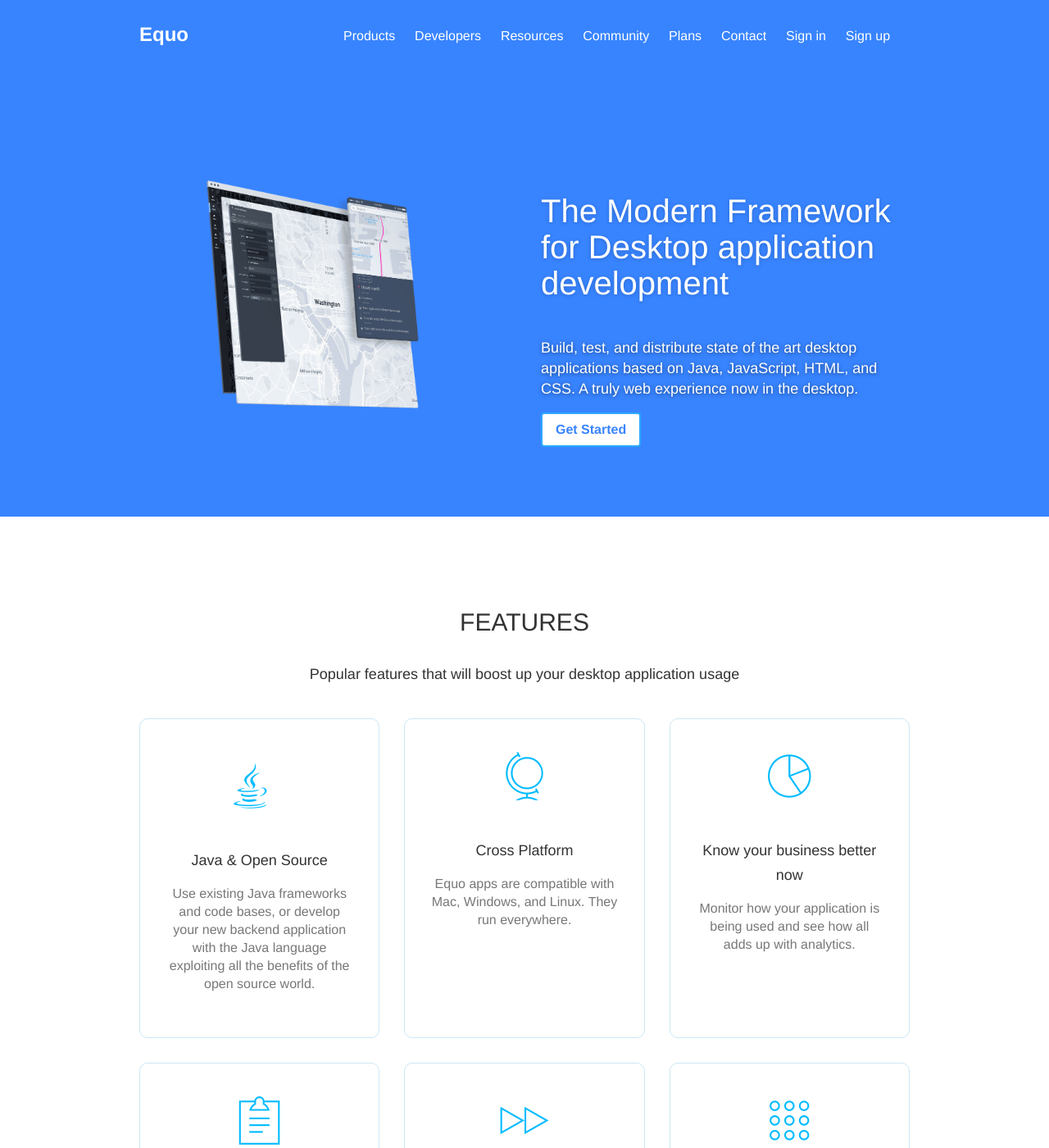
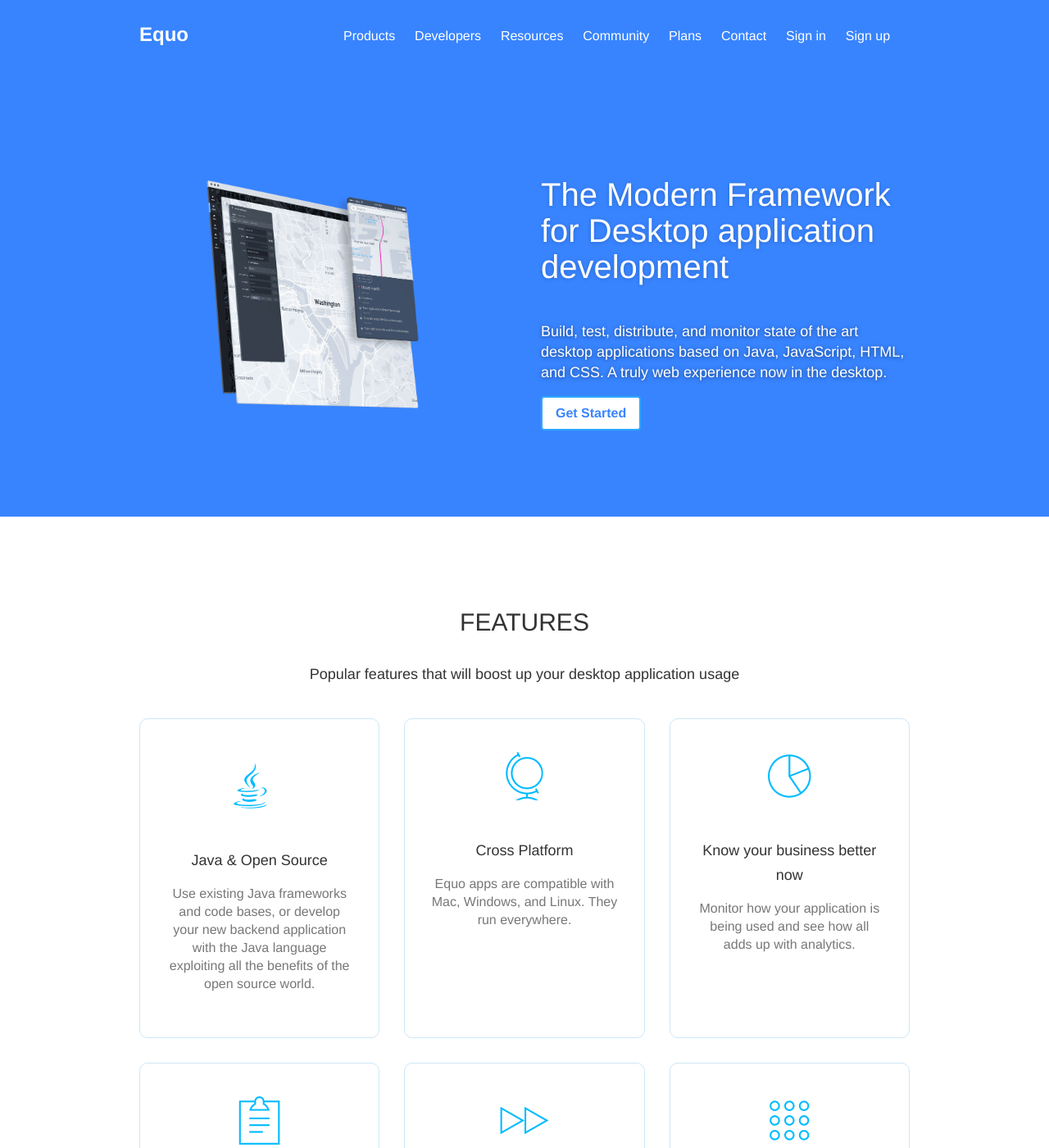
Before and after one commit to maketechnology/equo, a Jekyll site: the page built from index.md, in a window 1280 px wide and 1400 px high. Shown: the whole window at 82% size. Built offline with Jekyll 4.4.1, drawn with Linux system fonts in a browser that asks for light colours.

Commit message:
Add 'monitor' to the description and change top margin

```diff
--- a/assets/css/landing-page.css
+++ b/assets/css/landing-page.css
@@ -1017,7 +1017,7 @@
 }
 
 .landing-page .parallax .description{
-  margin-top: 200px;
+  margin-top: 180px;
   color: white;
   padding: 5px;
 }
--- a/index.md
+++ b/index.md
@@ -2,5 +2,5 @@
 layout: default
 title: Equo
 subTitle: The Modern Framework for Desktop application development
-description: Build, test, and distribute state of the art desktop applications based on Java, JavaScript, HTML, and CSS. A truly web experience now in the desktop.
+description: Build, test, distribute, and monitor state of the art desktop applications based on Java, JavaScript, HTML, and CSS. A truly web experience now in the desktop.
 ---
```
Also changed, not shown: assets/css/landing-page-min.css.
